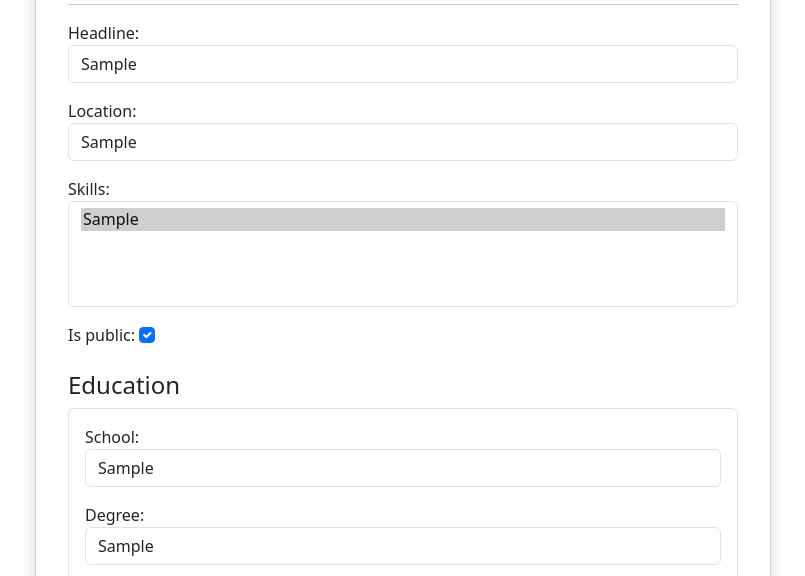
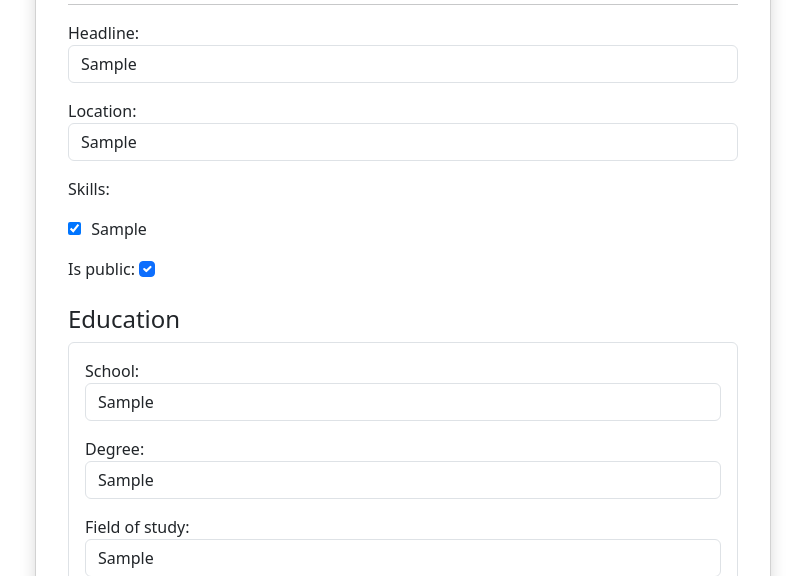
Before and after one commit to JadenKey/Recruiting-Board, a Django app: page /accounts/profile/edit in a window 1280 px wide. Shown: the part 195-771 px from the top of the page, without its empty margins (237-1042 px from the left). Run offline with Django 5.2, Linux system fonts and the light colour scheme; a user stored in the database is signed in; tables that the repository leaves empty hold one stand-in row (values such as "Sample post").

Commit message:
Fixed a bug where multiple skills weren't clickable in job posting

```diff
--- a/accounts/forms.py
+++ b/accounts/forms.py
@@ -18,12 +18,12 @@ class JobSeekerProfileForm(forms.ModelForm):
     class Meta:
         model = JobSeekerProfile
         fields = ['headline', 'location', 'skills', 'is_public']
-        widgets = {'is_public': forms.CheckboxInput(attrs={'class': 'form-check-input'})}
+        widgets = {'is_public': forms.CheckboxInput(attrs={'class': 'form-check-input'}),'skills': forms.CheckboxSelectMultiple}
 
     def __init__(self, *args, **kwargs):
         super(JobSeekerProfileForm, self).__init__(*args, **kwargs)
         for name, field in self.fields.items():
-            if name != 'is_public':
+            if name not in ['is_public', 'skills']:
                 field.widget.attrs.update({'class': 'form-control'})
 
 class ProfileEntryForm(forms.ModelForm):
--- a/jobs/forms.py
+++ b/jobs/forms.py
@@ -6,13 +6,14 @@ class JobForm(forms.ModelForm):
         model = Job
         fields = ['title', 'company', 'description', 'location', 'salary_min',
             'salary_max', 'workplace', 'visa_sponsorship', 'skills']
+        widgets = {'skills': forms.CheckboxSelectMultiple}
 
     def __init__(self, *args, **kwargs):
         super(JobForm, self).__init__(*args, **kwargs)
         for name, field in self.fields.items():
             if name == 'visa_sponsorship':
                 field.widget.attrs.update({'class': 'form-check-input'})
-            else:
+            elif name != 'skills':
                 field.widget.attrs.update({'class': 'form-control'})
 
 class ApplicationForm(forms.ModelForm):
--- a/recruitingboard/static/css/style.css
+++ b/recruitingboard/static/css/style.css
@@ -1 +1,9 @@
 /* Styling choices */
+#id_skills {
+  display: flex;
+  flex-wrap: wrap;
+  gap: 8px 24px;
+}
+#id_skills input {
+  margin-right: 6px;
+}
```
